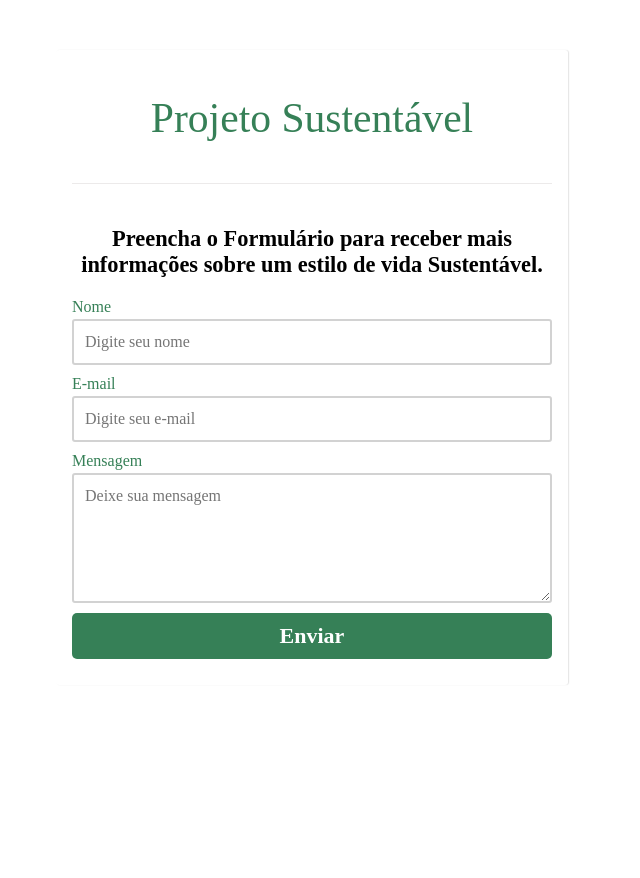
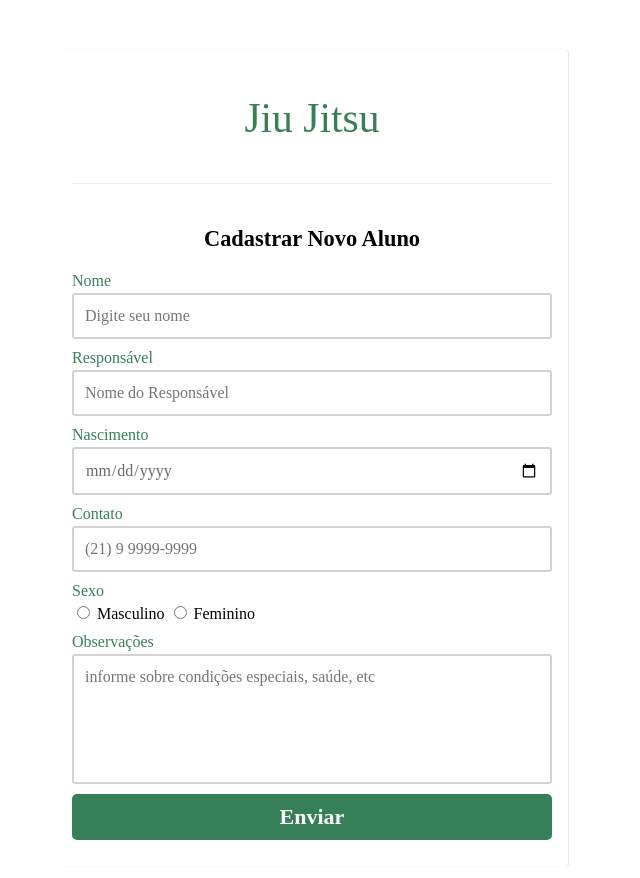
Before and after one commit to wurias/formulario, a plain HTML site: page index.html in a window 1280 px wide. Shown: the whole page, without its empty margins (328-968 px from the left). Before the commit the page ends 800 px from the top, so only its background shows below. Drawn offline with Linux system fonts and the light colour scheme.

Commit message:
update title e nome de formulario

```diff
--- a/index.html
+++ b/index.html
@@ -6,16 +6,15 @@
     <meta name="viewport" content="width=device-width, initial-scale=1.0">
     <link rel="stylesheet" href="style.css">
     <link rel="shortcut icon" href="../img/icons_recicle.ico" type="image/x-icon">
-    <title>Inscrição Sustentável</title>
+    <title>Inscrição JiuJitsu</title>
 </head>
 <body>
     <form class="formulario" method="post" enctype="multipart/form-data">
 
-    <h1 class="title"><i class="icon icon-mail-1"></i>Projeto Sustentável</h1>
+    <h1 class="title"><i class="icon icon-mail-1"></i>Jiu Jitsu</h1>
 
-    <p>
-        Preencha o Formulário para receber mais informações sobre um estilo de vida Sustentável.
-    </p>
+
+    <p>Cadastrar Novo Aluno</p>
 
     <label class="label">
         <span>Nome</span>
@@ -23,28 +22,35 @@
     </label>
 
     <label class="label">
-        <span>E-mail</span>
-        <input type="email" name="email" class="campo" placeholder="Digite seu e-mail" required=""/>
+        <span>Responsável</span>
+        <input type="text" name="responsavel" class="campo" placeholder="Nome do Responsável" required=""/>
     </label>
-<!--
-        <label class="label">
-            <span>Assunto</span>
-            <input type="text" name="assunto" class="campo" placeholder="Digite um assunto" required=""/>
-        </label>
 
-        <label class="label">
-            <span>Anexar Arquivo</span>
-            <input type="file" name="arquivo" id="arquivo" class="campo" required>
-        </label>
--->
+    <label class="label">
+        <span>Nascimento</span>
+        <input type="date" name="nascimento" class="campo" required=""/>
+    </label>
+
+    <label class="label">
+        <span>Contato</span>
+        <input type="tel" name="contato" class="campo" placeholder="(21) 9 9999-9999" required=""/>
+    </label>
+
+    <label class="label">
+        <span>Sexo</span>
+            <input type="radio" name="sexo" id="masculino">
+            <label for="masculino">Masculino</label>
+            <input type="radio" name="sexo" id="feminino">
+            <label for="feminino">Feminino</label>
+    </label>
         <label class="naoexibir">
             <span>Não preencher:</span><br>
             <input type="text" name="url" value=""></p>
         </label>
 
         <label class="label">
-            <span>Mensagem</span>
-            <textarea name="mensagem" class="campo" placeholder="Deixe sua mensagem"></textarea>
+            <span>Observações</span>
+            <textarea name="observacao" class="campo" placeholder="informe sobre condições especiais, saúde, etc" style="resize: none;"></textarea>
         </label>
 
         <label class="label">
```
